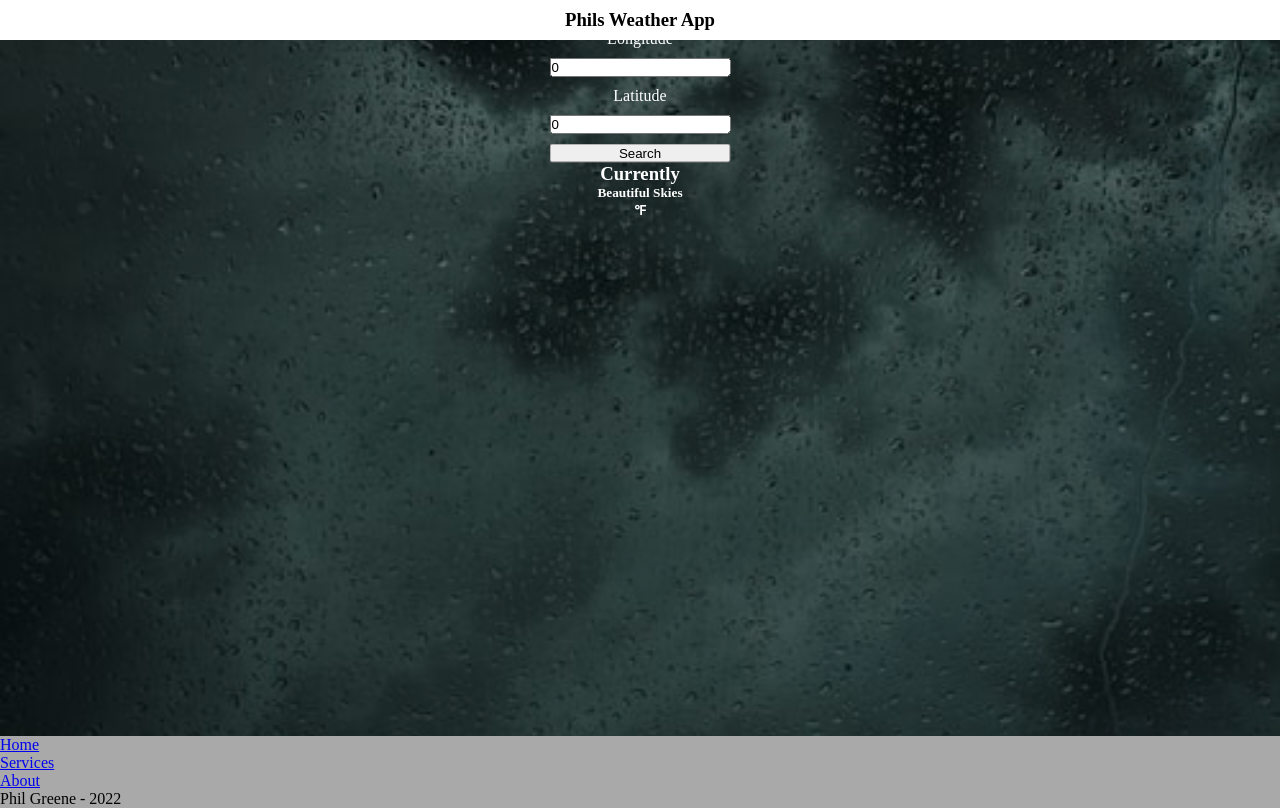
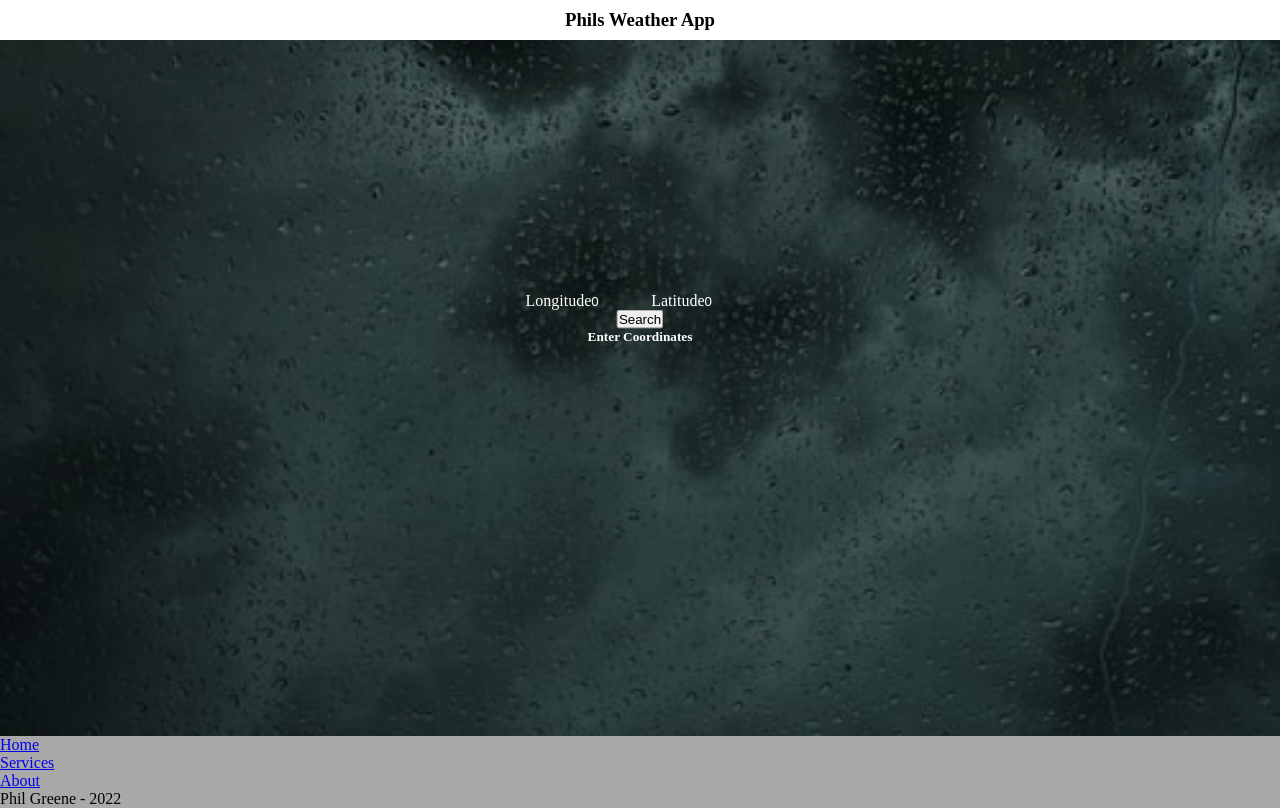
Before and after one commit to PhilipGreene08/react-weather-app, a React (Create React App) app: page / in a window 1280 px wide. Built offline with nearby package versions, Linux system fonts and the light colour scheme.

Commit message:
day 6 - css adjustments

```diff
--- a/src/components/layout/CurrentWeather.jsx
+++ b/src/components/layout/CurrentWeather.jsx
@@ -2,19 +2,46 @@ import React from 'react';
 //todo - bring in weather code from weatheractions
 
 function CurrentWeather({ currentWeather }) {
-  console.log(currentWeather.weatherIcon); //is this called currentWeather.data from WeatherData??
-
+  if (currentWeather.weatherIcon == '') {
+    console.log(`object`);
+  }
   return (
     <div className='current-container'>
-      <h3>Currently</h3>
-      <h5>{currentWeather.weatherIcon}</h5>
-      {currentWeather.clouds >= 50 ? <h5>Cloudy</h5> : <h5>Beautiful Skies</h5>}
+      {currentWeather.weatherIcon !== '' ? (
+        <div>
+          <h3>Currently</h3>
+          <img src={currentWeather.weatherIcon}></img>
+          <div className='current-weather-data'>
+            {currentWeather.clouds >= 50 ? <h5>Cloudy</h5> : <h5>Beautiful</h5>}
+          </div>
 
-      <h5>
-        {currentWeather.data.temp} <span>&#8457;</span>
-      </h5>
+          <h5>
+            <p>
+              Temperature: {currentWeather.data.temp} <span>&#8457;</span>
+            </p>
+            <p>Wind Speed: {currentWeather.data.wind_speed} MPH</p>
+            <p>Wind Gusts Up To: {currentWeather.data.wind_gust} MPH</p>
+          </h5>
+        </div>
+      ) : (
+        <h5>Enter Coordinates</h5>
+      )}
     </div>
   );
 }
 
 export default CurrentWeather;
+
+// {currentWeather? <h3>Currently</h3>
+// <img src={currentWeather.weatherIcon}></img>
+// <div className='current-weather-data'>
+//   {currentWeather.clouds >= 50 ? <h5>Cloudy</h5> : <h5>Beautiful</h5>}
+// </div>
+
+// <h5>
+//   <p>
+//     Temperature: {currentWeather.data.temp} <span>&#8457;</span>
+//   </p>
+//   <p>Wind Speed: {currentWeather.data.wind_speed} MPH</p>
+//   <p>Wind Gusts Up To: {currentWeather.data.wind_gust} MPH</p>
+// </h5> : <h1>Enter Coordinates</h1>}
--- a/src/components/layout/WeatherData.jsx
+++ b/src/components/layout/WeatherData.jsx
@@ -30,11 +30,11 @@ function WeatherData() {
         coordinates.longitude,
         coordinates.latitude
       );
-      //console.log(data);
+
       const weatherIcon = await getWeatherCode(data);
-      //console.log(weatherIcon);
+
       setCurrentWeather({ data, weatherIcon });
-      console.log(currentWeather);
+
       setCoordinates({
         latitude: 0,
         longitude: 0,
@@ -49,23 +49,33 @@ function WeatherData() {
   return (
     <div>
       <form className='search-form form-control' onSubmit={handleSubmit}>
-        <label>Longitude</label>
+        <div className='coordinate-container'>
+          <div>
+            <label className='coordinate-label'>Longitude</label>
             <input
+              className='coordinate-input'
               type='number'
               value={coordinates.longitude}
               name='longitude'
               step='0.01'
               onChange={handleChange}
             />
-        <label>Latitude</label>
+          </div>
+          <div>
+            <label className='coordinate-label'>Latitude</label>
             <input
+              className='coordinate-input'
               type='number'
               value={coordinates.latitude}
               name='latitude'
               step='0.01'
               onChange={handleChange}
             />
+          </div>
+        </div>
+        <div className='search-container'>
           <button type='submit'>Search</button>
+        </div>
       </form>
       <CurrentWeather currentWeather={currentWeather} />
     </div>
--- a/src/context/WeatherActions.jsx
+++ b/src/context/WeatherActions.jsx
@@ -8,7 +8,7 @@ export const searchWeather = async (longitude, latitude) => {
   );
 
   const data = await response.json();
-  console.log(data.current);
+
   return data.current;
 };
 
@@ -17,7 +17,7 @@ export const getWeatherCode = async (data) => {
   let response = await fetch(
     `http://openweathermap.org/img/wn/${iconCode}@2x.png`
   );
-  //console.log(response);
+
   const weatherIcon = response.url;
   return weatherIcon;
 };
--- a/src/index.css
+++ b/src/index.css
@@ -39,19 +39,38 @@ main {
 .hero-text {
   text-align: center;
   position: absolute;
-  top: 12%;
+  top: 40%;
   left: 50%;
   transform: translate(-50%, -50%);
   color: white;
 }
 
-.search-form {
+/* .search-form {
   display: flex;
-  flex-direction: column;
+  flex-direction: row;
+  gap: 10px;
+} */
+
+.coordinate-container {
+  display: flex;
+  flex-direction: row;
   gap: 10px;
 }
-.current-container {
+
+.coordinate-input {
+  background: transparent;
+  border: none;
+  color: white;
+  width: 50px;
 }
+
+.coordinate-input:focus {
+  background: transparent;
+  border: none;
+  outline: none;
+  width: 50px;
+}
+
 /* Footer */
 footer {
   background-color: darkgray;
@@ -60,3 +79,22 @@ footer {
 .footer-container {
   display: grid;
 }
+
+/*------------------------------------------
+  Responsive Grid Media Queries - 1280, 1024, 768, 480
+   1280-1024   - desktop (default grid)
+   1024-768    - tablet landscape
+   768-480     - tablet
+   480-less    - phone landscape & smaller
+--------------------------------------------*/
+@media all and (min-width: 1024px) and (max-width: 1280px) {
+}
+
+@media all and (min-width: 768px) and (max-width: 1024px) {
+}
+
+@media all and (min-width: 480px) and (max-width: 768px) {
+}
+
+@media all and (max-width: 480px) {
+}
```
Lines whose indentation alone changed are shown as unchanged.
